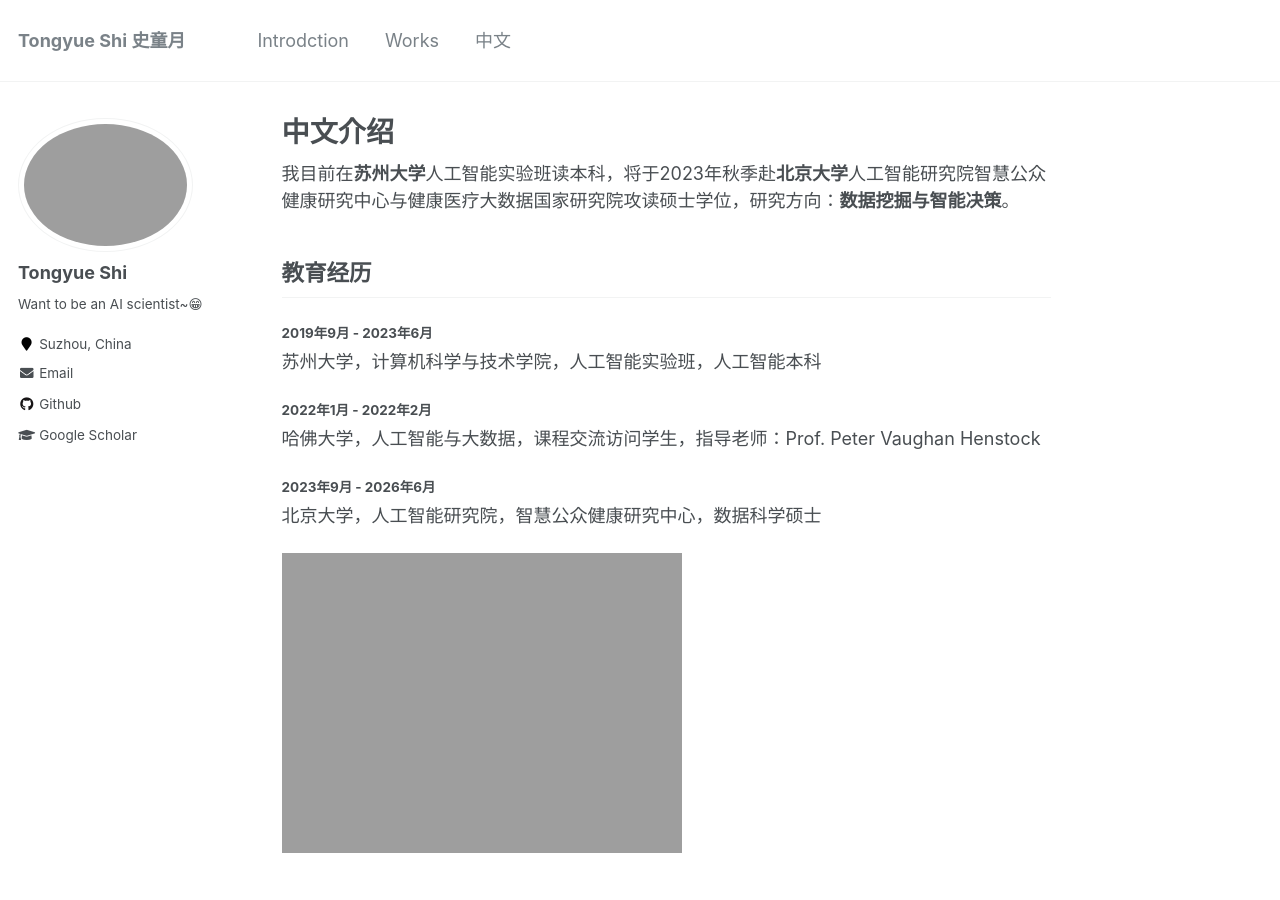
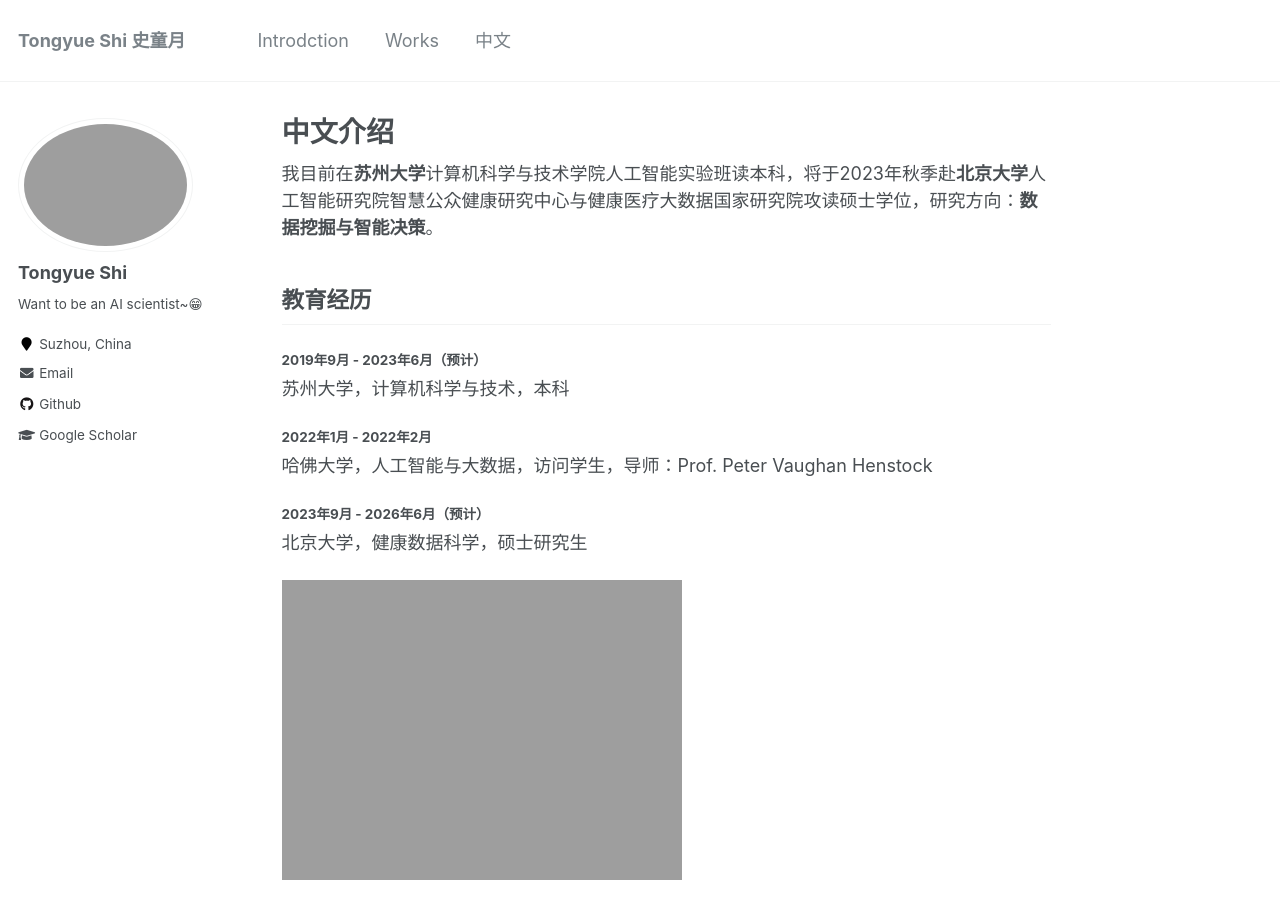
Before and after one commit to perfectboy666/perfectboy666.github.io, a Jekyll site: the page built from _pages/markdown.md, in a window 1280 px wide and 900 px high. Built offline with Jekyll 4.4.1, drawn with Linux system fonts in a browser that asks for light colours.

Commit message:
Update markdown.md

```diff
--- a/_pages/markdown.md
+++ b/_pages/markdown.md
@@ -6,16 +6,16 @@
   - /md/
   - /markdown.html
 ---
-我目前在**苏州大学**人工智能实验班读本科，将于2023年秋季赴**北京大学**人工智能研究院智慧公众健康研究中心与健康医疗大数据国家研究院攻读硕士学位，研究方向：**数据挖掘与智能决策**。
+我目前在**苏州大学**计算机科学与技术学院人工智能实验班读本科，将于2023年秋季赴**北京大学**人工智能研究院智慧公众健康研究中心与健康医疗大数据国家研究院攻读硕士学位，研究方向：**数据挖掘与智能决策**。
 
 
 ## 教育经历
-#### 2019年9月 - 2023年6月
-苏州大学，计算机科学与技术学院，人工智能实验班，人工智能本科
+#### 2019年9月 - 2023年6月（预计）
+苏州大学，计算机科学与技术，本科
 #### 2022年1月 - 2022年2月
-哈佛大学，人工智能与大数据，课程交流访问学生，指导老师：Prof. Peter Vaughan Henstock
-#### 2023年9月 - 2026年6月
-北京大学，人工智能研究院，智慧公众健康研究中心，数据科学硕士
+哈佛大学，人工智能与大数据，访问学生，导师：Prof. Peter Vaughan Henstock
+#### 2023年9月 - 2026年6月（预计）
+北京大学，健康数据科学，硕士研究生
 
 ![avatar](https://www.perfectboy.site/images/2logo2.png)
 
```
